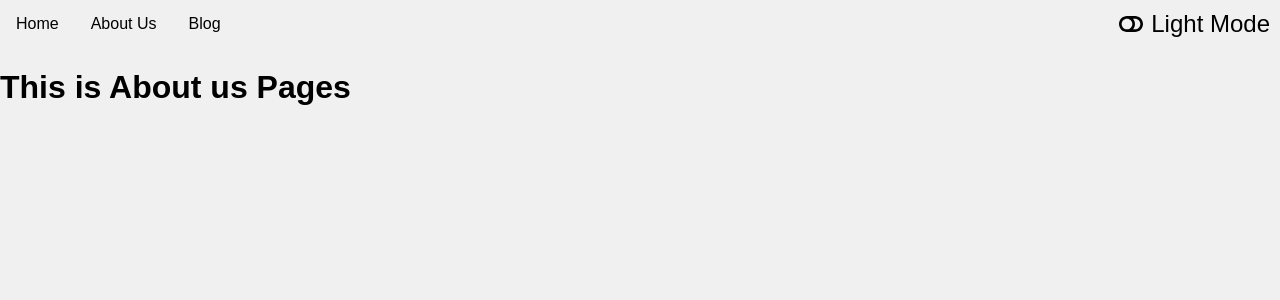
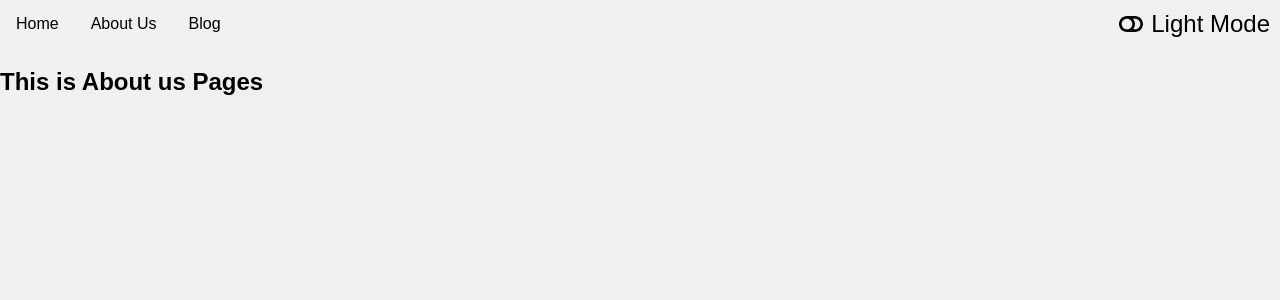
Before and after one commit to Sdaud1950/Blog-React, a React (Vite) app: page /Aboutus in a window 1280 px wide. Shown: the top 300 px of the page. Built offline with nearby package versions, Linux system fonts and the light colour scheme.

Commit message:
Update Aboutus.jsx

```diff
--- a/src/Component/Aboutus.jsx
+++ b/src/Component/Aboutus.jsx
@@ -3,7 +3,7 @@ import React from 'react'
 const Aboutus = () => {
   return (
     <div>
-      <h1>This is About us Pages</h1>
+      <h2>This is About us Pages</h2>
     </div>
   )
 }
```
